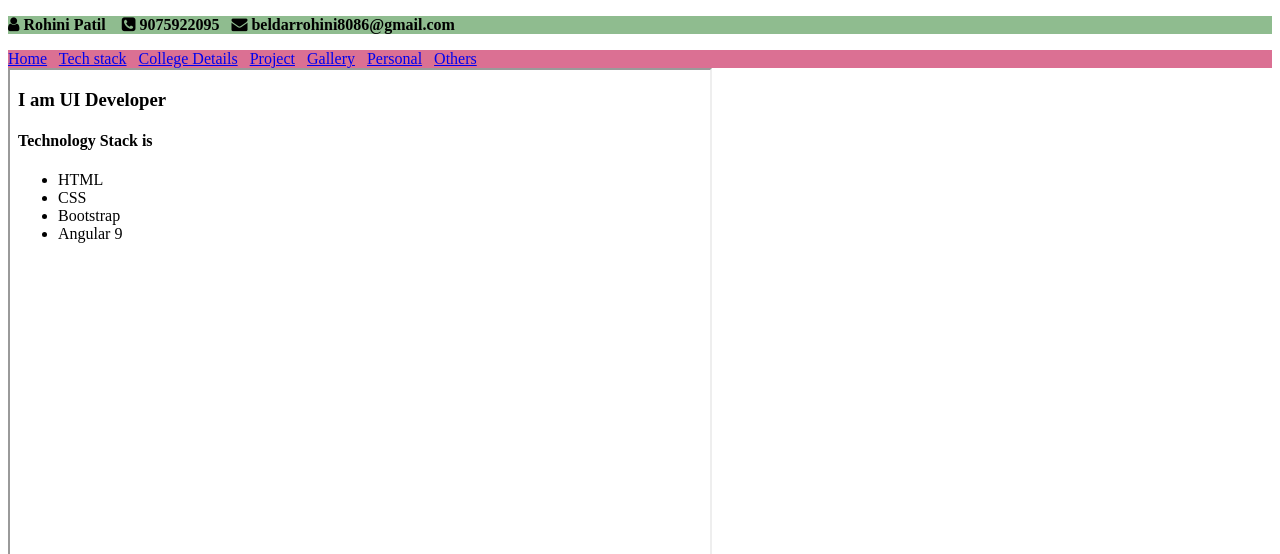
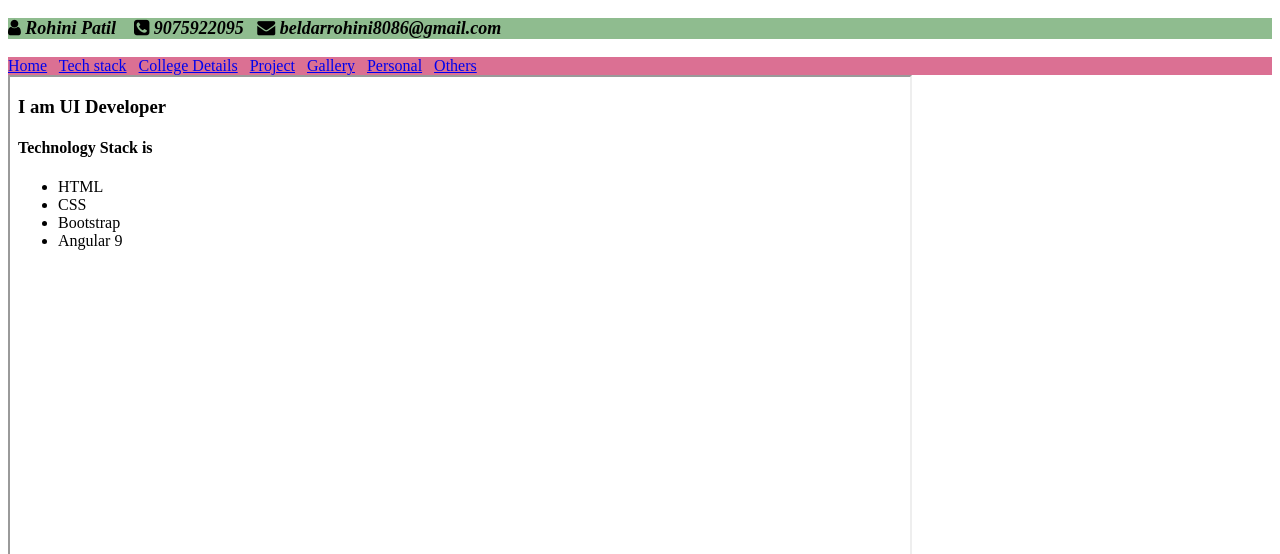
Before and after one commit to RohiniBabanPatil68/MyProfile, a plain HTML site: page basic_css.html in a window 1280 px wide. Shown: the top 554 px of the page. Drawn offline with Linux system fonts and the light colour scheme.

Commit message:
font_style_applied
font_style_applied

```diff
--- a/basic_css.html
+++ b/basic_css.html
@@ -11,11 +11,18 @@
                 color: darkmagenta;
                 background-color:palevioletred
             }
+           .header_secton{
+            font-size: large;
+            font-weight: 100;
+            font-style:italic;
+            text-align:start;
+           }
+
         </style>
         <link rel="stylesheet" href="https://cdnjs.cloudflare.com/ajax/libs/font-awesome/4.7.0/css/font-awesome.min.css">
     </head>
     <body>
-<header>
+<header class="header_secton">
     <p>
     <i class="fa fa-user" aria-hidden="true"></i> <strong> Rohini Patil</strong> &nbsp;&nbsp;
     <i class="fa fa-phone-square" aria-hidden="true"></i><strong> 9075922095</strong>&nbsp;&nbsp;
@@ -32,7 +39,7 @@
     <a href="PersonalDetails.html" target="myFrame">Personal</a>&nbsp;&nbsp;
     <a href="other.html" target="myFrame">Others</a>
 </nav>
-<iframe name="myFrame" src="info.html" height="500" width="700"> </iframe>
+<iframe name="myFrame" src="info.html" height="500" width="900" border:none> </iframe>
 
     </body>
     <footer>
```
Also changed, not shown: Home.Html (+9 -2 lines).
